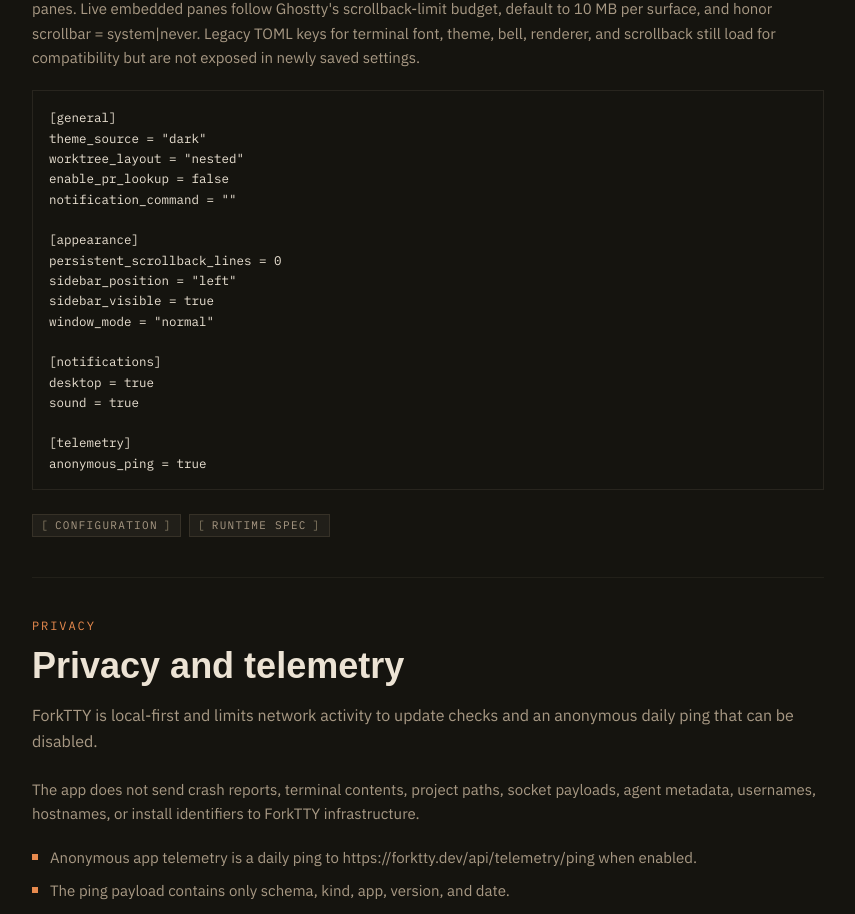
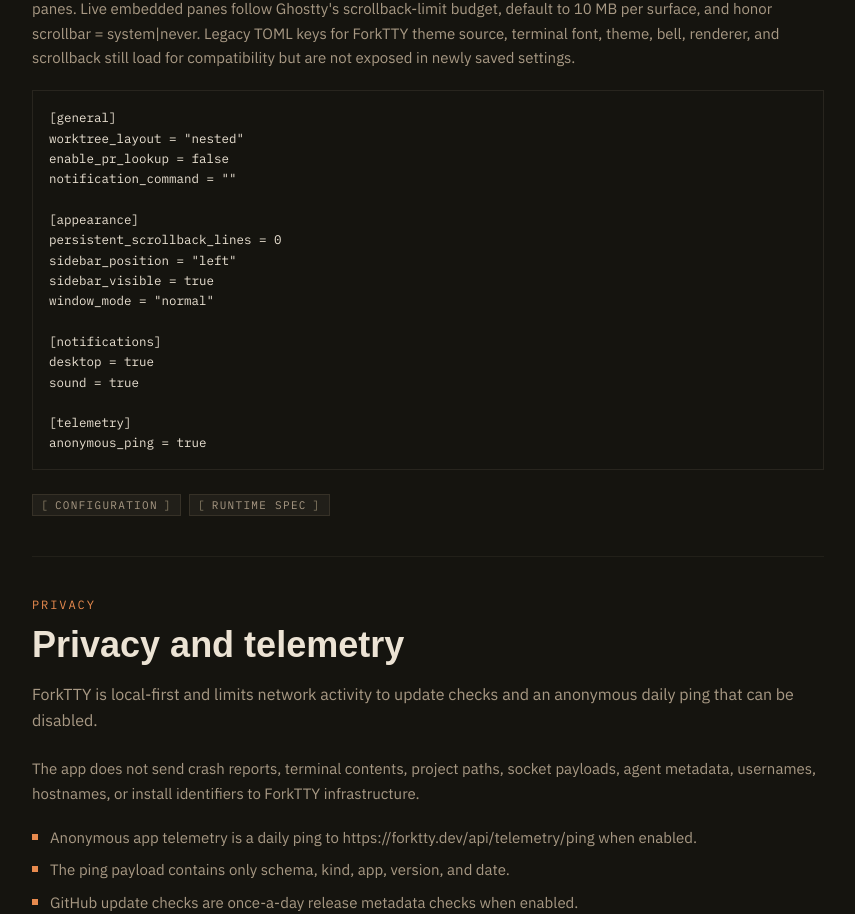
Before and after one commit to Lucenx9/forktty-site, a Next.js app: page /docs in a window 1280 px wide. Shown: the part 9412-10326 px from the top of the page, without its empty margins (360-1215 px from the left). Built offline with nearby package versions, Linux system fonts and the light colour scheme; no server answers; a web font is replaced by a local one.

Commit message:
Remove theme source from config docs

```diff
--- a/app/docs/page.tsx
+++ b/app/docs/page.tsx
@@ -405,14 +405,13 @@
       },
       {
         kind: "paragraph",
-        text: "ForkTTY now leaves Ghostty-owned terminal appearance and runtime behavior to Ghostty configuration, except that ForkTTY-managed embedded panes force wait-after-command so clean shell exits remain inspectable as Closed panes. Live embedded panes follow Ghostty's scrollback-limit budget, default to 10 MB per surface, and honor scrollbar = system|never. Legacy TOML keys for terminal font, theme, bell, renderer, and scrollback still load for compatibility but are not exposed in newly saved settings.",
+        text: "ForkTTY now leaves Ghostty-owned terminal appearance and runtime behavior to Ghostty configuration, except that ForkTTY-managed embedded panes force wait-after-command so clean shell exits remain inspectable as Closed panes. Live embedded panes follow Ghostty's scrollback-limit budget, default to 10 MB per surface, and honor scrollbar = system|never. Legacy TOML keys for ForkTTY theme source, terminal font, theme, bell, renderer, and scrollback still load for compatibility but are not exposed in newly saved settings.",
       },
       {
         kind: "code",
         prompt: false,
         lines: [
           "[general]",
-          'theme_source = "dark"',
           'worktree_layout = "nested"',
           "enable_pr_lookup = false",
           'notification_command = ""',
```
Also changed, not shown: public/llms-full.txt.
